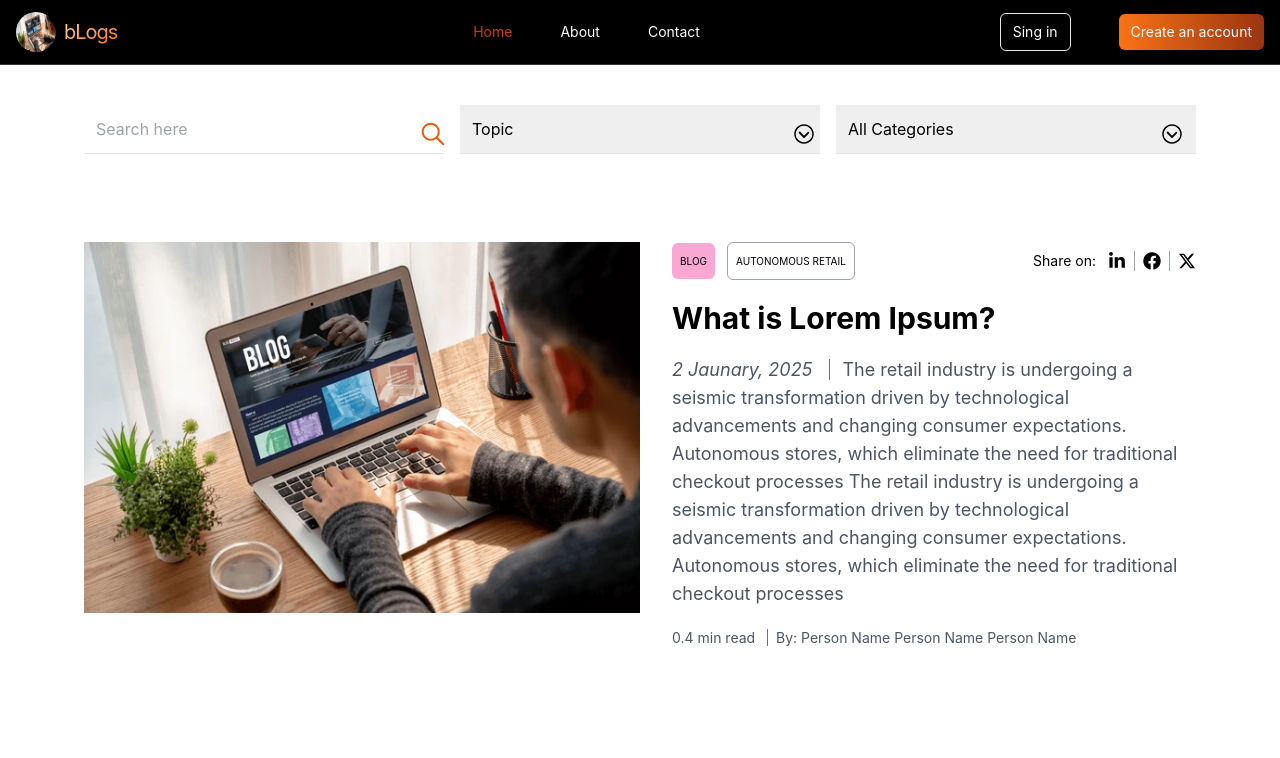
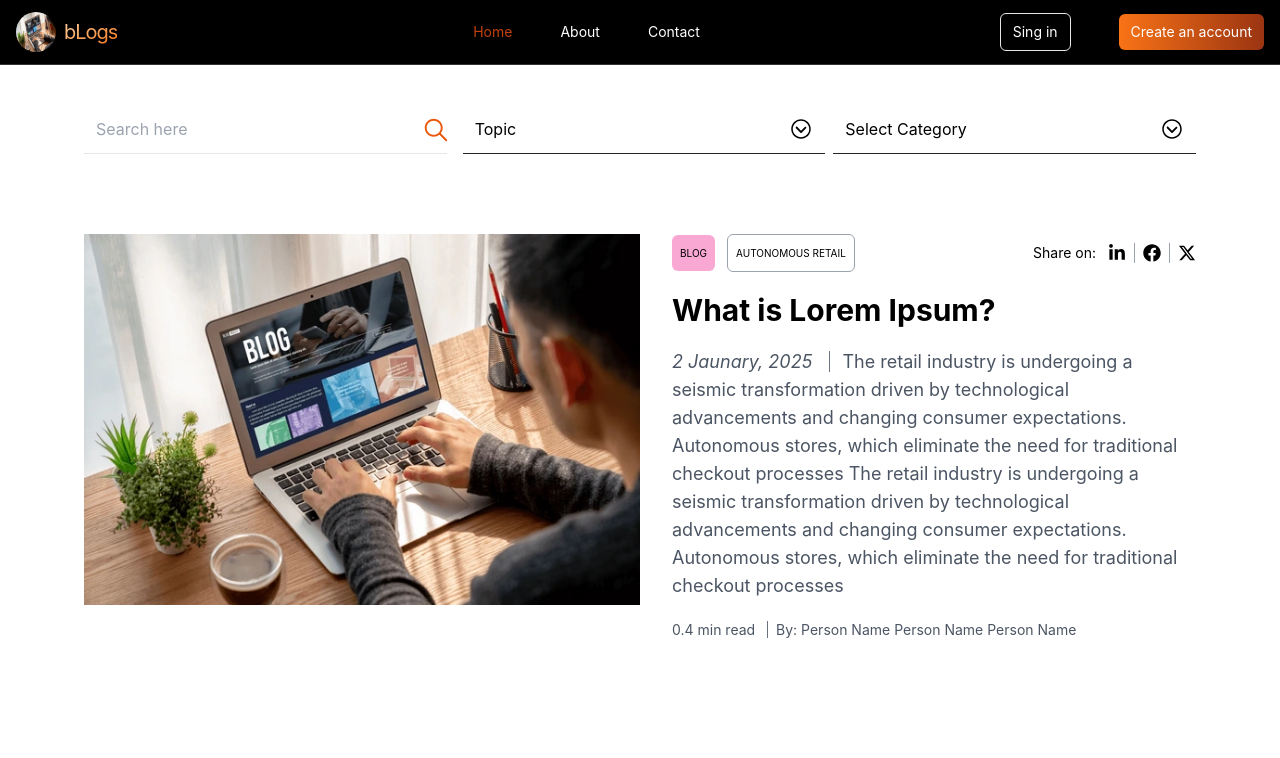
Before and after one commit to maurya-arjun/blog, a React (Create React App) app: page / in a window 1280 px wide. Shown: the top 758 px of the page. Built offline with nearby package versions, Linux system fonts and the light colour scheme.

Commit message:
add animation in dropdown

```diff
--- a/package.json
+++ b/package.json
@@ -4,6 +4,7 @@
   "private": true,
   "dependencies": {
     "cra-template": "1.2.0",
+    "framer-motion": "^12.4.2",
     "react": "^19.0.0",
     "react-dom": "^19.0.0",
     "react-icons": "^5.4.0",
--- a/src/Components/BlogList.js
+++ b/src/Components/BlogList.js
@@ -1,12 +1,31 @@
-import React from 'react'
+import React, { useRef, useState, useEffect } from 'react'
 import { FaLinkedinIn } from "react-icons/fa";
 import { FaFacebook } from "react-icons/fa";
 import { FaXTwitter } from "react-icons/fa6";
 import { Link } from "react-router-dom";
 import { IoIosSearch } from "react-icons/io";
 import { IoIosArrowDropdown } from "react-icons/io";
+import { motion, AnimatePresence } from "framer-motion";
 
 const BlogList = ( {blogList} ) => {
+    const [isOpen, setIsOpen] = useState(false);
+    const [isTopicOpen, setIsTopicOpen] = useState(false);
+    const categoryOptions = ["All Categories", "Category 1", "Category 2", "Category 3"];
+    const topicOptions = ["All Topics", "Topic 1", "Topic 2", "Topic 3"];
+
+    const dropdownRef = useRef(null);
+
+    // Close dropdown when clicking outside
+    useEffect(() => {
+        function handleClickOutside(event) {
+            if (dropdownRef.current && !dropdownRef.current.contains(event.target)) {
+                setIsOpen(false);
+            }
+        }
+        document.addEventListener("mousedown", handleClickOutside);
+        return () => document.removeEventListener("mousedown", handleClickOutside);
+    }, []);
+
   return (
     <>
         <div className='md:flex md:flex-wrap p-5 mt-5'>
@@ -19,17 +38,63 @@ const BlogList = ( {blogList} ) => {
                 />
                 <IoIosSearch className="absolute right-3 top-1/2 transform -translate-y-1/2 text-orange-600 text-3xl" />
             </div>
-            <div className='relative md:pr-2 mt-4 w-full md:w-1/2 xl-w-auto xl:flex-1 xl:mt-0'>
-                <select className='p-3 border-b w-full max-w-full overflow-hidden mb-2 appearance-none outline-none rounded-none'>
-                    <option>Topic</option>
-                </select>
-                <IoIosArrowDropdown className='absolute right-3 top-1/2 transform -translate-y-1/2 text-2xl' />
+            <div ref={dropdownRef} className='relative md:pr-0 mt-4 w-full md:w-1/2 xl-w-auto xl:flex-1 xl:mt-0'>
+                <div className="p-3 border-b border-b-neutral-800 w-full cursor-pointer flex justify-between items-center" onClick={() => setIsTopicOpen(!isTopicOpen)}>
+                    <span>Topic</span>
+                    <IoIosArrowDropdown className={`text-2xl transition-transform ${isTopicOpen ? "rotate-180" : ""}`} />
+                </div>
+
+                <AnimatePresence>
+                    {isTopicOpen && (
+                        <motion.ul
+                        initial={{ height: 0, opacity: 0 }}
+                        animate={{ height: isTopicOpen ? "auto" : 0, opacity: isTopicOpen ? 1 : 0 }}
+                        exit={{ height: 0, opacity: 0 }}
+                        transition={{ duration: 0.5, ease: "easeInOut" }}
+                        className="absolute left-0 w-full bg-white border border-gray-300 shadow-md z-10 overflow-hidden"
+                    >
+                            {topicOptions.map((option, index) => (
+                                <li
+                                    key={index}
+                                    className="p-2 hover:text-orange-600 cursor-pointer"
+                                    transition={{duration: 0.4}}
+                                    onClick={() => setIsTopicOpen(false)}
+                                >
+                                    {option}
+                                </li>
+                            ))}
+                        </motion.ul>
+                    )}
+                </AnimatePresence>
             </div>
-            <div className='relative md:pl-2 mt-4 w-full md:w-1/2 xl-w-auto xl:flex-1 xl:mt-0'>
-                <select className='p-3 border-b w-full mb-2 appearance-none outline-none rounded-none'>
-                    <option>All Categories</option>
-                </select>
-                <IoIosArrowDropdown className='absolute right-3 top-1/2 transform -translate-y-1/2 text-2xl' />
+            <div ref={dropdownRef} className="relative md:pl-2 mt-4 w-full md:w-1/2 xl:w-auto xl:flex-1 xl:mt-0">
+                <div className="p-3 border-b border-b-neutral-800 w-full cursor-pointer flex justify-between items-center" onClick={() => setIsOpen(!isOpen)}>
+                    <span>Select Category</span>
+                    <IoIosArrowDropdown className={`text-2xl transition-transform ${isOpen ? "rotate-180" : ""}`} />
+                </div>
+
+                <AnimatePresence>
+                    {isOpen && (
+                        <motion.ul
+                        initial={{ height: 0, opacity: 0 }}
+                        animate={{ height: isOpen ? "auto" : 0, opacity: isOpen ? 1 : 0 }}
+                        exit={{ height: 0, opacity: 0 }}
+                        transition={{ duration: 0.5, ease: "easeInOut" }}
+                        className="absolute w-full bg-white border border-gray-300 shadow-md z-10 overflow-hidden"
+                    >
+                            {categoryOptions.map((option, index) => (
+                                <li
+                                    key={index}
+                                    className="p-2 hover:text-orange-600 cursor-pointer"
+                                    transition={{duration: 0.4}}
+                                    onClick={() => setIsOpen(false)}
+                                >
+                                    {option}
+                                </li>
+                            ))}
+                        </motion.ul>
+                    )}
+                </AnimatePresence>
             </div>
         </div>
         {blogList.map((blog, index) => (
```
Also changed, not shown: 1 other file (tests, documents, lock files or other folders).
